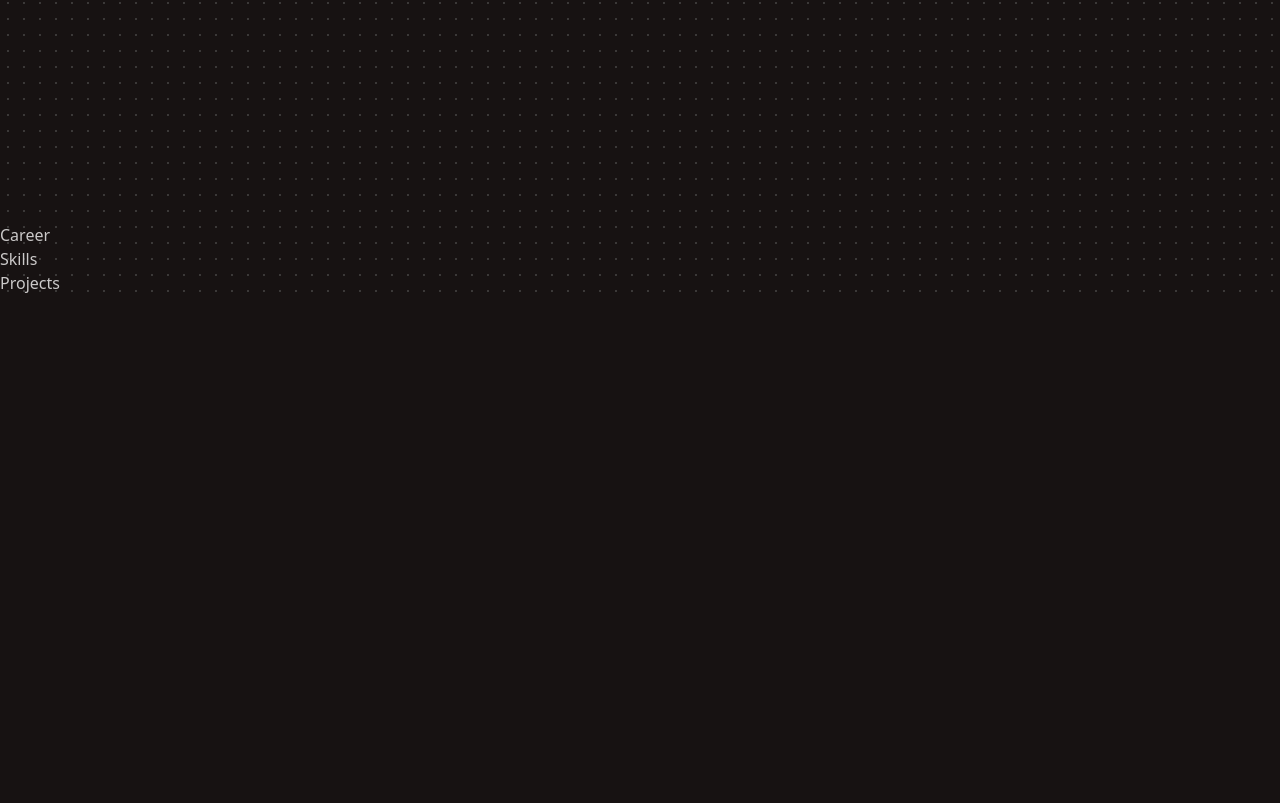
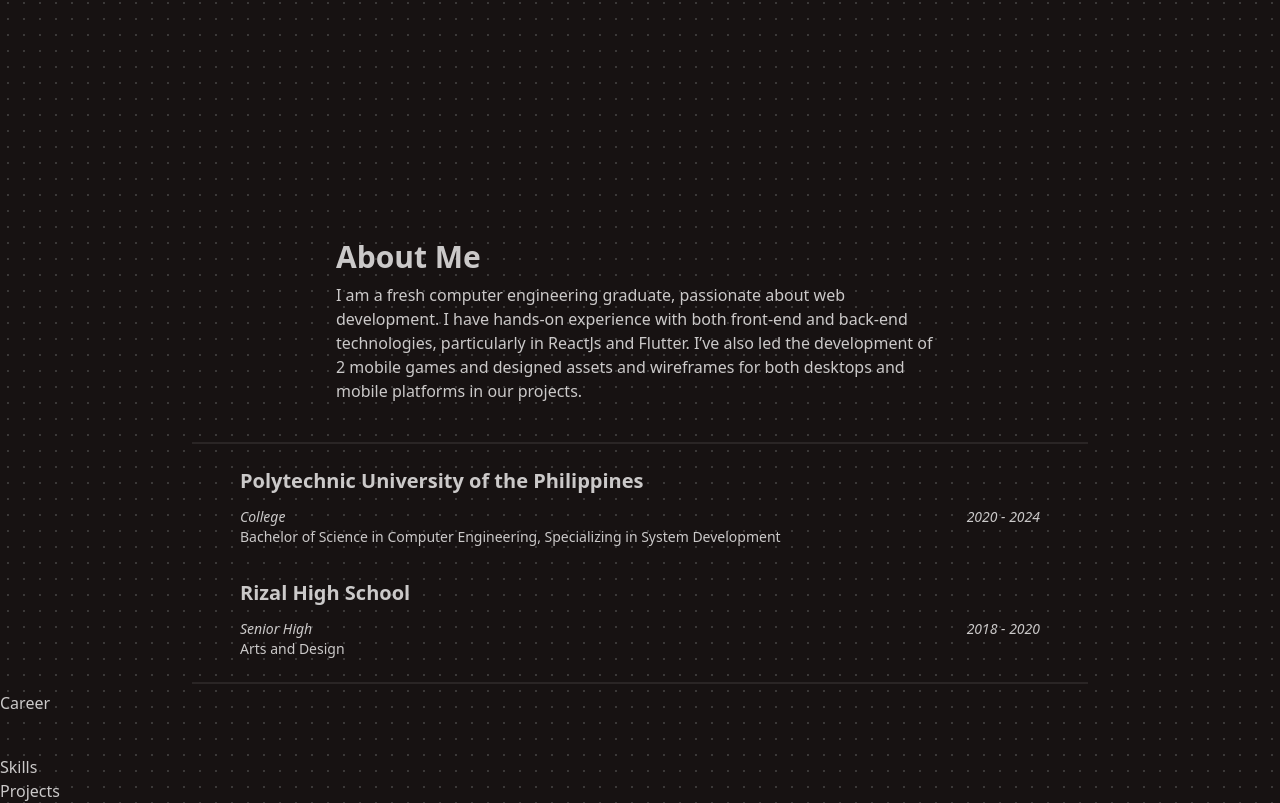
Before and after one commit to clarence00/web-portfolio, a Next.js app: page / in a window 1280 px wide. Shown: the part 645-1448 px from the top of the page. Before the commit the page ends 940 px from the top, so only its background shows below. Built offline with nearby package versions, Linux system fonts and the light colour scheme.

Commit message:
[UPDATE]: About section

```diff
--- a/app/components/Hero.js
+++ b/app/components/Hero.js
@@ -4,12 +4,13 @@ import Instagram from "../assets/icons/instagram.svg";
 import Github from "../assets/icons/github.svg";
 import LinkedIn from "../assets/icons/linkedin.svg";
 import Gallery from "../assets/icons/gallery.svg";
+import AboutCard from "../ui/AboutCard";
 
 export default function Hero() {
   return (
     <div id="about">
       <div className="h-screen top-0">
-        <div className="max-w-[800px] m-auto pb-16 w-full h-full flex flex-col justify-center items-start">
+        <div className="max-w-[800px] pb-16 m-auto w-full h-full flex flex-col justify-center items-start">
           {/* Name Section */}
           <h1 className=" font-bold text-5xl">
             Hi! I&#39;m Clarence Natividad
@@ -90,6 +91,36 @@ export default function Hero() {
           </div>
         </div>
       </div>
+      {/* About Card */}
+      <div className="flex flex-col items-center">
+        <div className="w-[50%] p-4 mb-4">
+          <h1 className="font-bold text-3xl pb-2">About Me</h1>
+          <p>
+            I am a fresh computer engineering graduate, passionate about web
+            development. I have hands-on experience with both front-end and
+            back-end technologies, particularly in ReactJs and Flutter. I’ve
+            also led the development of 2 mobile games and designed assets and
+            wireframes for both desktops and mobile platforms in our projects.
+          </p>
+        </div>
+        <div className="m-auto divider w-[70%]"></div>
+      </div>
+      <AboutCard
+        href="https://www.pup.edu.ph/"
+        title="Polytechnic University of the Philippines"
+        subtitle="College"
+        duration="2020 - 2024"
+        details="Bachelor of Science in Computer Engineering, Specializing in System
+            Development"
+      />
+      <AboutCard
+        href="https://www.rhspasig.com/"
+        title="Rizal High School"
+        subtitle="Senior High"
+        duration="2018 - 2020"
+        details="Arts and Design"
+      />
+      <div className="m-auto divider w-[70%]"></div>
     </div>
   );
 }
--- a/app/components/Skills.js
+++ b/app/components/Skills.js
@@ -1,5 +1,11 @@
 import React from "react";
 
 export default function Skills() {
-  return <div id="skills">Skills</div>;
+  return (
+    <div
+      id="skills"
+      className="mt-10">
+      Skills
+    </div>
+  );
 }
--- /dev/null
+++ b/app/ui/AboutCard.js
@@ -0,0 +1,28 @@
+import React from "react";
+
+export default function AboutCard({
+  href,
+  title,
+  subtitle,
+  details,
+  duration,
+}) {
+  return (
+    <div className="card card-compact w-[65%] mx-auto duration-200 hover:scale-105 hover:bg-accent/[0.1] hover:shadow-xl">
+      <div className="card-body">
+        <a
+          href={href}
+          target="_blank"
+          rel="noopener noreferrer"
+          className="font-bold text-md card-title">
+          {title}
+        </a>
+        <div className="flex justify-between italic">
+          <h6 className="text-sm">{subtitle}</h6>
+          <h6 className="text-sm">{duration}</h6>
+        </div>
+        <h6 className="-mt-2 text-sm">{details}</h6>
+      </div>
+    </div>
+  );
+}
```
